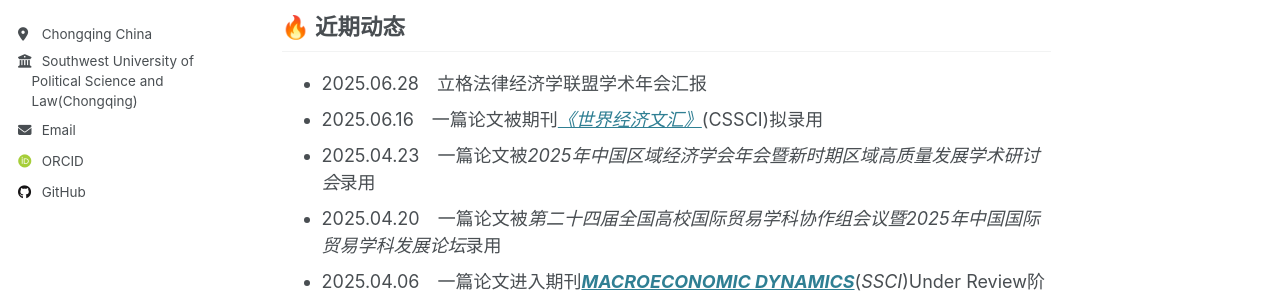
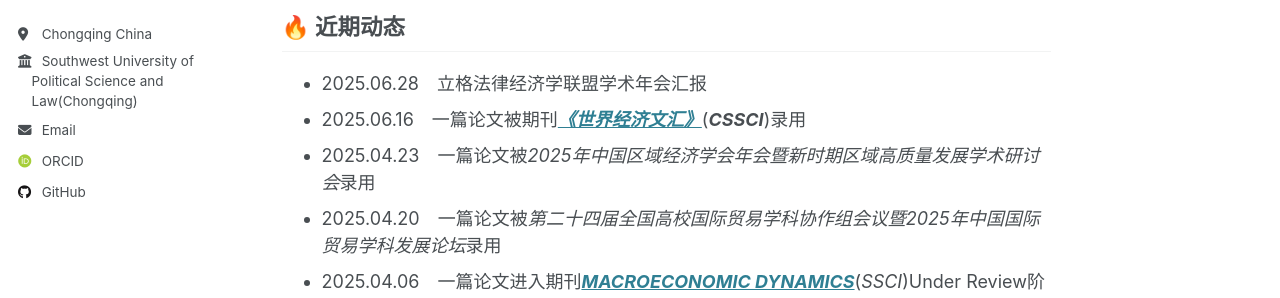
Before and after one commit to oudongjie2001/oudongjie2001.github.io, a Jekyll site: the page built from _pages/dongjieou_cn.md, in a window 1280 px wide and 900 px high. Shown: the part 434-732 px from the top of the window. Built offline with Jekyll 4.4.1, drawn with Linux system fonts in a browser that asks for light colours; some web fonts are replaced.

Commit message:
Update dongjieou_cn.md

```diff
--- a/_pages/dongjieou_cn.md
+++ b/_pages/dongjieou_cn.md
@@ -14,7 +14,7 @@ redirect_from:
 
 ## 🔥 近期动态
 - 2025.06.28&emsp;立格法律经济学联盟学术年会汇报
-- 2025.06.16&emsp;一篇论文被期刊[*《世界经济文汇》*](http://sjjjwh.magtech.com.cn/CN/0488-6364/home.shtml)(CSSCI)拟录用
+- 2025.06.16&emsp;一篇论文被期刊[***《世界经济文汇》***](http://sjjjwh.magtech.com.cn/CN/0488-6364/home.shtml)(**_CSSCI_**)录用
 - 2025.04.23&emsp;一篇论文被*2025年中国区域经济学会年会暨新时期区域高质量发展学术研讨会*录用
 - 2025.04.20&emsp;一篇论文被*第二十四届全国高校国际贸易学科协作组会议暨2025年中国国际贸易学科发展论坛*录用
 - 2025.04.06&emsp;一篇论文进入期刊[***MACROECONOMIC DYNAMICS***](https://www.cambridge.org/core/journals/macroeconomic-dynamics)(*SSCI*)Under Review阶段
```
